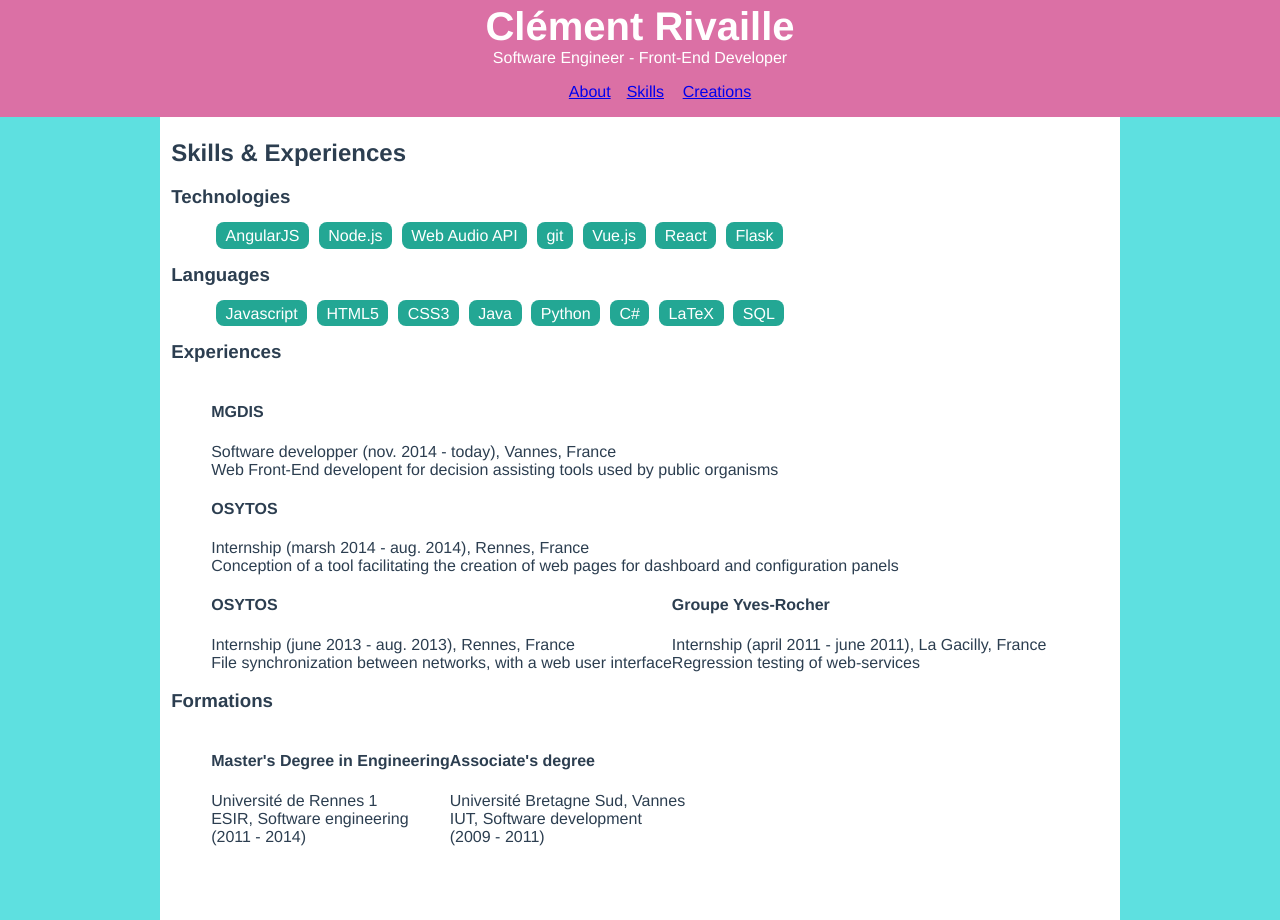
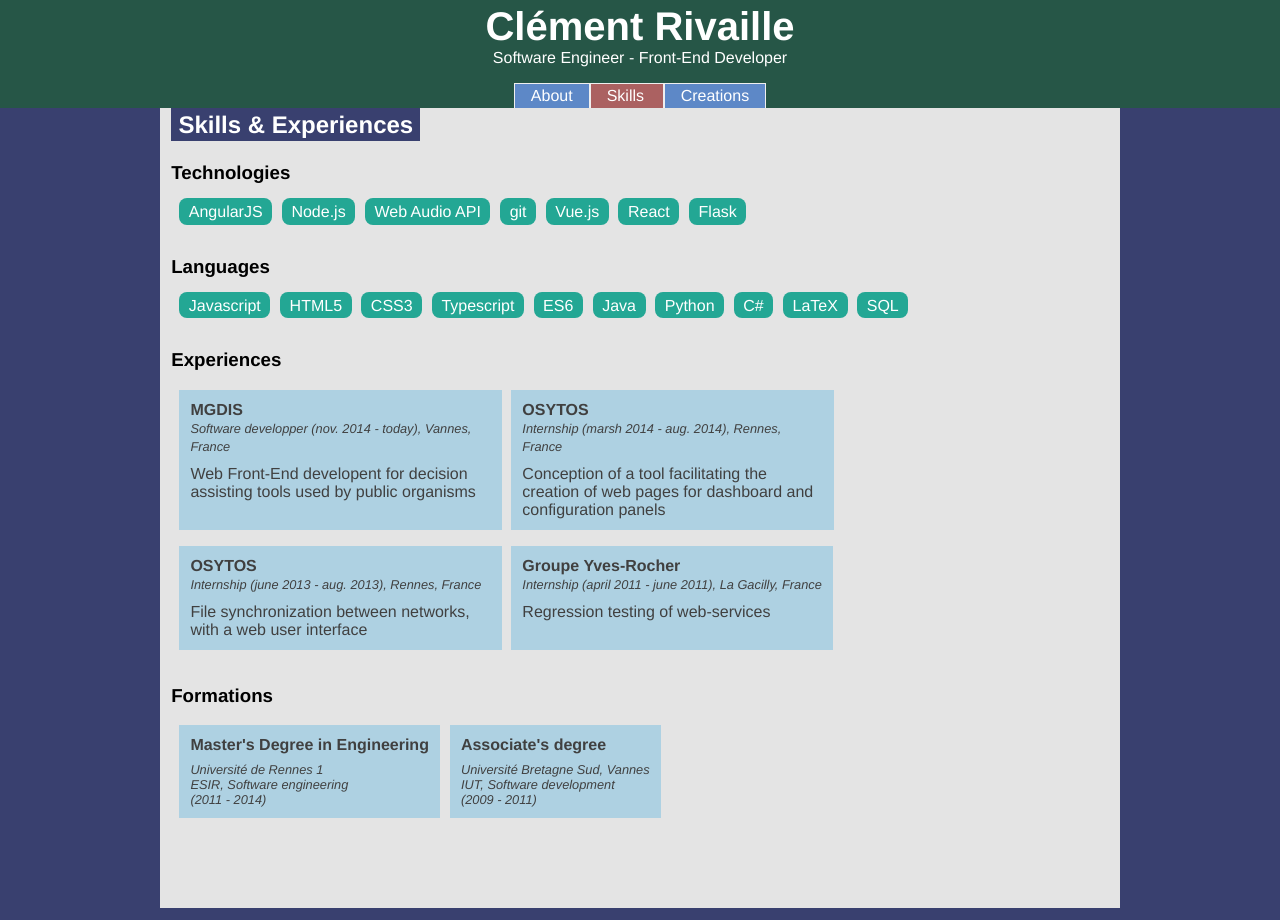
Before and after one commit to ClementRivaille/ClementRivaille.github.io, a Vue app: page /#/skills in a window 1280 px wide. Built offline with nearby package versions, Linux system fonts and the light colour scheme.

Commit message:
design: finish style

```diff
--- a/src/App.vue
+++ b/src/App.vue
@@ -15,12 +15,12 @@ export default {
 </script>
 
 <style>
-html, body, #app, #page {
+html, body, #app {
   height: 100%;
 }
 
 body {
-  background: #5ee0e0;
+  background: #39406f;
   margin: 0;
 }
 
@@ -28,13 +28,27 @@ body {
   font-family: 'Avenir', Helvetica, Arial, sans-serif;
   -webkit-font-smoothing: antialiased;
   -moz-osx-font-smoothing: grayscale;
-  color: #2c3e50;
+  /*color: #2c3e50;*/
+}
+
+h2 {
+  background-color: #39406f;
+  margin-top: 0px;
+  margin-bottom: 0.1em;
+  padding: 0.1em 0.3em 0.1em 0.3em;
+  color: white;
+  display: inline-block;
 }
 
 #page {
-  margin: 0em 10em;
-  padding: 0.1em 0.7em;;
-  background: white;
-  min-width: 30em;
+  padding: 0em 0.7em;;
+  background: #e4e4e4;
+  min-height: 100%;
+}
+
+@media screen and (min-width: 800px) {
+  #page {
+    margin: 0em 10em;
+  }
 }
 </style>
--- a/src/components/Creations.vue
+++ b/src/components/Creations.vue
@@ -90,5 +90,12 @@ ul {
   display: flex;
   list-style: none;
   flex-direction: row;
+  align-items: stretch;
+  flex-wrap: wrap;
+}
+li {
+  display: flex;
+  align-items: stretch;
+  margin: 0.5em;
 }
 </style>
--- a/src/components/Experience.vue
+++ b/src/components/Experience.vue
@@ -1,10 +1,10 @@
 <template>
-  <div>
+  <div class="experience">
     <header>
       <h4>{{ group }}</h4>
-      <span>{{ post }} ({{period}}), {{location}}</span>
+      <span class="details">{{ post }} ({{period}}), {{location}}</span>
     </header>
-    <div>
+    <div class="description">
       {{description}}
     </div>
 
@@ -23,3 +23,24 @@ export default {
   ],
 };
 </script>
+
+<style scoped>
+.experience {
+  background-color: #aed1e2;
+  padding: 0.7em;
+  margin: 0;
+  max-width: 300px;
+  min-width: 120px;
+  color: #404040;
+}
+h4 {
+  margin: 0;
+}
+.details {
+  font-size: 0.8em;
+  font-style: italic;
+}
+.description {
+  margin-top: 0.6em;
+}
+</style>
--- a/src/components/Formation.vue
+++ b/src/components/Formation.vue
@@ -1,9 +1,9 @@
 <template>
-  <div>
+  <div class="formation">
     <header>
       <h4>{{ type }}</h4>
     </header>
-    <div>
+    <div class="details">
       <span>{{establishment}}</span><br/>
       <span>{{formation}}</span><br/>
       <span>({{years}})</span><br/>
@@ -22,3 +22,22 @@ export default {
   ],
 };
 </script>
+
+<style scoped>
+.formation {
+  background-color: #aed1e2;
+  padding: 0.7em;
+  margin: 0;
+  max-width: 300px;
+  min-width: 120px;
+  color: #404040;
+}
+h4 {
+  margin: 0;
+}
+.details {
+  margin-top: 0.6em;
+  font-size: 0.8em;
+  font-style: italic;
+}
+</style>
--- a/src/components/HeadMenu.vue
+++ b/src/components/HeadMenu.vue
@@ -1,12 +1,12 @@
 <template>
   <ul>
-    <li>
+    <li :class="{active: $route.name === 'about' }">
       <router-link to="about">About</router-link>
     </li>
-    <li>
+    <li :class="{active: $route.name === 'skills' }">
       <router-link to="skills">Skills</router-link>
     </li>
-    <li>
+    <li :class="{active: $route.name === 'creations' }">
       <router-link to="creations">Creations</router-link>
     </li>
   </ul>
@@ -26,9 +26,23 @@ export default {
     display: flex;
     justify-content: center;
     list-style: none;
+
+    margin-bottom: 0;
+    padding-left: 0;
   }
   li {
     min-width: 2.5em;
-    margin: 0 0.5em;
+    margin: 0;
+    padding: 0.2em 1em;
+    background-color: #5d88c7;
+    border: 1px solid #efefef;
+    border-bottom: none;
+  }
+  li.active {
+    background-color: #ab6161;
+  }
+  a {
+    color: white;
+    text-decoration: none;
   }
 </style>
--- a/src/components/ProjectLink.vue
+++ b/src/components/ProjectLink.vue
@@ -24,30 +24,30 @@ export default {
 
 <style scoped>
 * {
-  background: #f9f9f9;
+  background-color: #aed1e2;
 }
 
 a {
   color: black;
   text-decoration: none;
+  display: flex;
+  align-items: stretch;
 }
 div {
   display: block;
   padding: 0;
   max-width: 20em;
-  margin: 0.5em;
-  border: 2px solid black;
-  border-radius: 0.5em;
 }
 h4 {
-  border-radius: 0.5em 0.5em 0 0;
-  background-color: white;
+  color: white;
+  background-color: #39406f;
   margin: 0;
   padding: 0.2em 0.4em;
   font-size: 1.1em;
 }
 img {
-  max-width: 20em;
+  max-width: 300px;
+  min-width: 100%;
 }
 p {
   padding: 0 0.8em;
--- a/src/components/Skills.vue
+++ b/src/components/Skills.vue
@@ -16,7 +16,7 @@
       </ul>
       <h3>Experiences</h3>
       <ul class="list-vignettes">
-        <li v-for="experience in experiences">
+        <li v-for="experience in experiences" class="experience-item">
           <experience v-bind="experience"></experience>
         </li>
       </ul>
@@ -38,7 +38,7 @@ export default {
   name: 'skills',
   data() {
     return {
-      languages: ['Javascript', 'HTML5', 'CSS3', 'Java', 'Python', 'C#', 'LaTeX', 'SQL'],
+      languages: ['Javascript', 'HTML5', 'CSS3', 'Typescript', 'ES6', 'Java', 'Python', 'C#', 'LaTeX', 'SQL'],
       technologies: ['AngularJS', 'Node.js', 'Web Audio API', 'git', 'Vue.js', 'React', 'Flask'],
       experiences: [
         {
@@ -96,12 +96,23 @@ export default {
     list-style: none;
     flex-direction: row;
     flex-wrap: wrap;
+    align-items: stretch;
+    align-content: space-between;
+    margin-bottom: 0.2em;
+    padding-left: 0.5em;
   }
   .tag {
-    margin: 0 0.3em;
     background: #23a794;
     color: white;
     padding: 0.3em 0.6em;
     border-radius: 0.5em;
   }
+  li {
+    margin-right: 0.6em;;
+    margin-bottom: 1em;
+  }
+  .experience-item {
+    display: flex;
+    align-items: stretch;
+  }
 </style>
--- a/src/components/TitleHeader.vue
+++ b/src/components/TitleHeader.vue
@@ -20,7 +20,7 @@ export default {
 
 <style scoped>
 * {
-  background: #db70a5;
+  background: #265647;
   color: white;
 }
 header {
```
